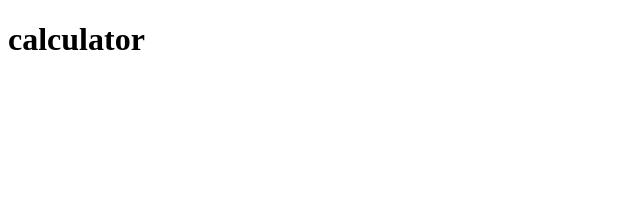
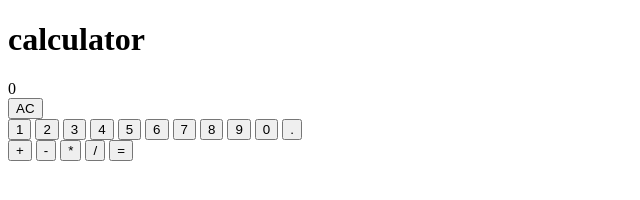
Before and after one commit to evymel/final-project-calc, a plain HTML site: page index.html in a window 1280 px wide. Shown: the whole page, without its empty margins (0-640 px from the left). Drawn offline with Linux system fonts and the light colour scheme.

Commit message:
finished setting the html

```diff
--- a/index.html
+++ b/index.html
@@ -6,14 +6,52 @@
     <title>calculator</title>
     <link rel="stylesheet" type="text/css" href="style.css">
 
-
 </head>
 <body>
-    <div class="header"> <h1>calculator</h1></div>
+<div class="header"> <h1>calculator</h1></div>
+    <div id="container">
+        <!--display and buttoms are equal in rank, in a column-->
+        <div id="display">0</div>
+        <div id="allButtoms">
+            <!--top and numberPad are equal in rank, in a column-->
+            <div class = "leftBlock">
+                <div class="top">
+                    <!--doing that so i can easily manipulate the flex, could add more buttons to top-->
+                    <button class="button">AC</button>
+                </div>
+
+                <div id ="numberPad" class = "numbers">
+                    <button class="button">1</button>
+                    <button class="button">2</button>
+                    <button class="button">3</button>
+
+                    <button class="button">4</button>
+                    <button class="button">5</button>
+                    <button class="button">6</button>
+
+                    <button class="button">7</button>
+                    <button class="button">8</button>
+                    <button class="button">9</button>
 
 
+                    <button class="button">0</button>
+                    <button class="button">.</button>
 
+                </div>
+            </div>
 
+            <div class="actions rightBlock">
+                <button class="button">+</button>
+                <button class="button">-</button>
+                <button class="button">*</button>
+                <button class="button">/</button>
+                <button class="button">=</button>
+
+            </div>
+        </div>
+        <!--here we got several options really, there gonna be a flux container that holds the buttoms, each line could be a flux line i would have five, or i could limit width
+        and have them warp which... idk each button should be height 100 width 80? included the padding and margin-->
+    </div>
 
     <script src="script.js"></script>
 </body>
```
